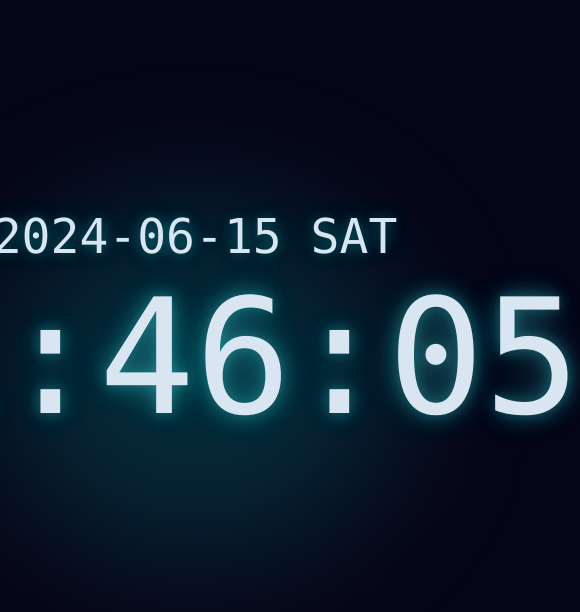
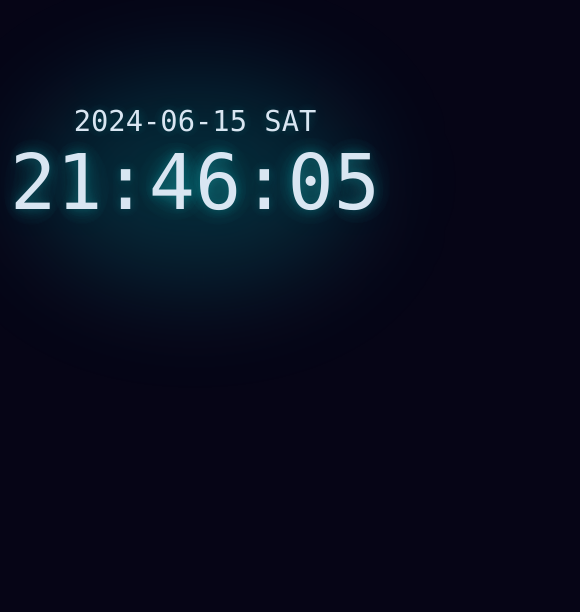
Before and after one commit to AchrefMaarfi/Clock, a plain HTML site: page index.html in a window 390 px wide. Shown: the whole page, 580 px wide, since content can reach past the window. Drawn offline with Linux system fonts and the light colour scheme.

Commit message:
reponsive on mobile

```diff
--- a/style.css
+++ b/style.css
@@ -16,7 +16,7 @@ html {
   font-size: 10rem;
   color: rgb(217, 230, 242);
   text-align: center;
-  margin-top: 12rem;
+  margin-top: 10%;
   display: flex;
   justify-content: center;
   align-items: center;
@@ -32,24 +32,59 @@ html {
 
 #shadow {
   position: relative;
-  width: 3.5rem;
-  height: 3rem;
-  top: -100px;
+  width: 4rem;
+  height: 2.5rem;
+  top: -140px;
   box-shadow: 0 1px 4px rgba(99, 199, 219, 0.3);
   text-align: center;
   background-color: rgba(0, 255, 255, 0.15);
   z-index: -1;
   filter: blur(10px);
   border-radius: 50%;
-  transform: scale(7);
+  transform: scale(6);
+  animation: move 1s ease-in-out infinite alternate;
+
+}
+
+@keyframes move {
+  from {
+    transform: scale(6) translateY(-2px);
+  }
+  to {
+    transform: scale(7) translateY(0);
+  }
 }
 
 @keyframes glow {
   from {
     text-shadow: 0 0 5px rgba(0, 255, 255, 0.1), 0 0 10px rgba(0, 255, 255, 0.1), 0 0 15px rgba(0, 255, 255, 0.1), 0 0 20px rgba(0, 255, 255, 0.1), 0 0 25px rgba(0, 255, 255, 0.1), 0 0 30px rgba(0, 255, 255, 0.1), 0 0 35px rgba(0, 255, 255, 0.1);
   }
-
   to {
     text-shadow: 0 0 10px rgba(0, 255, 255, 0.1), 0 0 15px rgba(77, 255, 255, 0.1), 0 0 20px rgba(77, 255, 255, 0.1), 0 0 25px rgba(77, 255, 255, 0.1), 0 0 30px rgba(77, 255, 255, 0.1), 0 0 35px rgba(77, 255, 255, 0.1), 0 0 40px rgba(77, 255, 255, 0.1), 0 0 45px rgba(77, 255, 255, 0.1);
   }
 }
+
+@media (max-width: 600px) {
+  #clock {
+    font-size: 4.8rem;
+    margin-top: 6rem;
+  }
+
+  #date {
+    font-size: 1.8rem;
+    margin-top: 0.5rem;
+  }
+
+  #shadow {
+    top: -70px;
+    transform: scale(3);
+  }
+  @keyframes move {
+    from {
+      transform: scale(3) translateY(-2px);
+    }
+    to {
+      transform: scale(5) translateY(0);
+    }
+  }
+}
```
